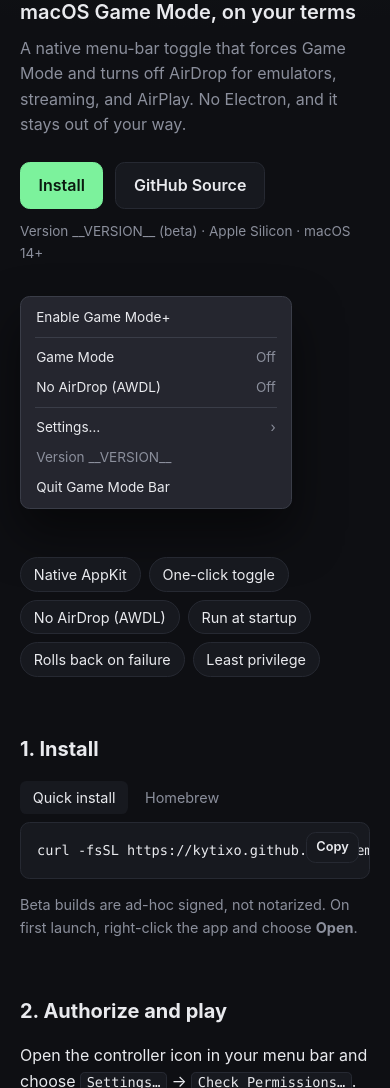
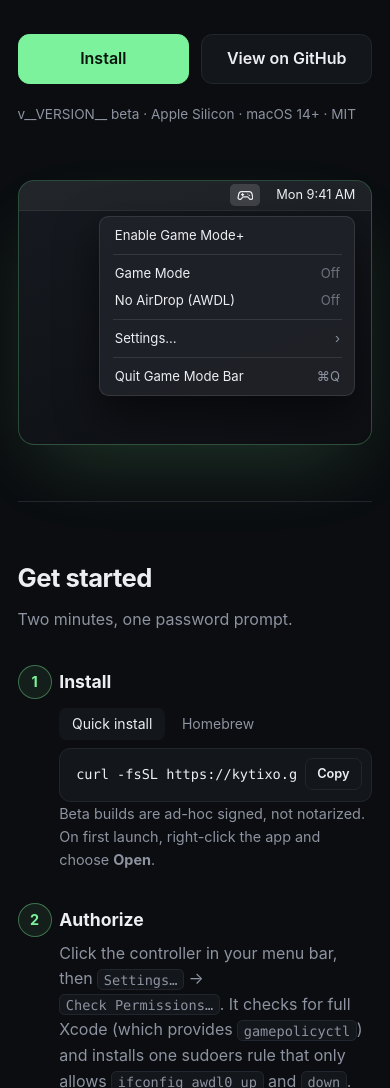
Before and after one commit to KyTiXo/gamemode-bar, a plain HTML site: page site/index.html in a window 390 px wide. Shown: the part 292-1380 px from the top of the page. Drawn offline with Linux system fonts and the light colour scheme.

Commit message:
feat(site): redesign GitHub Pages landing page
Cleaner, responsive layout on the same dark/green branding: nav bar,
single headline, menu-bar mockup matching the real NSMenu, numbered
install steps, and cards in place of the pill list.

```diff
--- a/site/index.html
+++ b/site/index.html
@@ -5,120 +5,188 @@
 <meta name="viewport" content="width=device-width, initial-scale=1">
 <title>Game Mode Bar: macOS Game Mode from your menu bar</title>
 <meta name="description" content="A native macOS menu-bar toggle that forces Game Mode and turns off AirDrop (AWDL) for emulators, streaming, and AirPlay.">
+<meta property="og:title" content="Game Mode Bar">
+<meta property="og:description" content="macOS Game Mode, on your terms. A native menu-bar toggle for emulators, streaming, and AirPlay.">
+<meta property="og:image" content="https://kytixo.github.io/gamemode-bar/icon.png">
+<meta name="theme-color" content="#0b0d10">
 <link rel="icon" type="image/png" href="icon.png">
 <style>
 	:root {
-		--bg: #0e0f13;
-		--panel: #17191f;
-		--line: #262932;
-		--text: #e9eaee;
-		--muted: #8b8f9c;
+		--bg: #0b0d10;
+		--panel: #13161b;
+		--line: #22262e;
+		--text: #eceef2;
+		--muted: #8d93a0;
 		--accent: #7cf29c;
+		--accent-2: #8ef0e8;
 		--mono: ui-monospace, "SF Mono", Menlo, monospace;
 		color-scheme: dark;
 	}
 	* { box-sizing: border-box; }
+	html { scroll-behavior: smooth; }
 	body {
 		margin: 0;
-		background: radial-gradient(60rem 30rem at 50% -10rem, #1b2a22, transparent), var(--bg);
+		background: radial-gradient(50rem 28rem at 70% -8rem, rgba(124, 242, 156, 0.12), transparent 70%), var(--bg);
 		color: var(--text);
 		font: 16px/1.6 -apple-system, BlinkMacSystemFont, "Inter", "Segoe UI", sans-serif;
+		-webkit-font-smoothing: antialiased;
 	}
-	main { max-width: 44rem; margin: 0 auto; padding: 4rem 1.25rem 2rem; }
 	a { color: inherit; }
-	h2 { font-size: 1.25rem; margin: 3.5rem 0 1rem; }
+	code, kbd { font: 0.85em var(--mono); background: var(--panel); border: 1px solid var(--line); border-radius: 0.35rem; padding: 0.1rem 0.35rem; }
+	kbd { white-space: nowrap; }
+	.wrap { max-width: 64rem; margin: 0 auto; padding: 0 1.5rem; }
 
-	header { display: grid; grid-template-columns: 1fr auto; gap: 2rem; align-items: center; }
-	header img { width: 4rem; height: 4rem; }
-	h1 { font-size: 3.25rem; line-height: 1; letter-spacing: -0.03em; margin: 1rem 0; }
-	h1 span { display: block; }
-	h1 span:last-child { color: var(--accent); }
-	.tagline { font-size: 1.25rem; font-weight: 600; margin: 0; }
-	.lede { color: var(--muted); margin: 0.5rem 0 1.5rem; }
-	.actions { display: flex; gap: 0.75rem; flex-wrap: wrap; align-items: center; }
+	/* Nav */
+	nav { display: flex; align-items: center; justify-content: space-between; padding-block: 1.25rem; }
+	.brand { display: flex; align-items: center; gap: 0.6rem; font-weight: 700; text-decoration: none; }
+	.brand img { width: 2rem; height: 2rem; }
+	.badge { font-size: 0.7rem; font-weight: 700; letter-spacing: 0.04em; text-transform: uppercase; color: var(--accent); border: 1px solid rgba(124, 242, 156, 0.45); border-radius: 999px; padding: 0.05rem 0.5rem; }
+	nav > a:last-child { color: var(--muted); text-decoration: none; font-size: 0.95rem; }
+	nav > a:last-child:hover { color: var(--text); }
+
+	/* Hero */
+	.hero { display: grid; grid-template-columns: 1.2fr 1fr; gap: 3rem; align-items: center; padding-block: 4rem 5rem; }
+	h1 { font-size: clamp(2.2rem, 5vw, 3.4rem); line-height: 1.05; letter-spacing: -0.035em; margin: 0 0 1.25rem; }
+	.grad { background: linear-gradient(90deg, var(--accent), var(--accent-2)); -webkit-background-clip: text; background-clip: text; color: transparent; }
+	.lede { color: var(--muted); font-size: 1.15rem; margin: 0 0 2rem; max-width: 32rem; }
+	.actions { display: flex; flex-wrap: wrap; gap: 0.75rem; }
 	.btn {
-		display: inline-block; padding: 0.6rem 1.1rem; border-radius: 0.6rem;
-		border: 1px solid var(--line); background: var(--panel);
-		font: inherit; font-weight: 600; text-decoration: none; cursor: pointer; color: var(--text);
+		display: inline-flex; align-items: center; justify-content: center;
+		padding: 0.7rem 1.25rem; border-radius: 0.7rem;
+		border: 1px solid var(--line); background: var(--panel); color: var(--text);
+		font: inherit; font-weight: 600; text-decoration: none; cursor: pointer;
+		transition: border-color 0.15s, background 0.15s;
 	}
-	.btn.primary { background: var(--accent); border-color: var(--accent); color: #0b1a10; }
-	.version { color: var(--muted); font-size: 0.85rem; margin-top: 0.75rem; }
+	.btn:hover { border-color: #3a404b; }
+	.btn.primary { background: var(--accent); border-color: var(--accent); color: #07140b; }
+	.btn.primary:hover { background: #95f5b0; }
+	.meta { color: var(--muted); font-size: 0.85rem; margin-top: 1.25rem; }
 
+	/* Menu-bar mockup, modeled on the README banner */
+	.screen {
+		padding-bottom: 3rem; border-radius: 1rem; overflow: hidden;
+		background: linear-gradient(160deg, #161a20, #0d0f13);
+		border: 1px solid rgba(124, 242, 156, 0.25);
+		box-shadow: 0 2rem 5rem -1.5rem rgba(124, 242, 156, 0.2);
+	}
+	.menubar {
+		display: flex; justify-content: flex-end; align-items: center; gap: 1rem;
+		height: 1.9rem; padding: 0 1rem; font-size: 0.8rem;
+		background: rgba(255, 255, 255, 0.05); border-bottom: 1px solid rgba(255, 255, 255, 0.06);
+	}
+	.menubar .icon { display: grid; place-items: center; width: 1.9rem; height: 1.4rem; border-radius: 0.3rem; background: rgba(255, 255, 255, 0.14); transition: color 0.15s; }
+	.menubar .icon svg { width: 1.05rem; height: 1.05rem; }
+	.screen.on .menubar .icon { color: var(--accent); }
 	.menu {
-		width: 17rem; padding: 0.35rem; border-radius: 0.6rem;
-		background: rgba(40, 42, 50, 0.9); border: 1px solid #3a3d48;
-		box-shadow: 0 1.5rem 3rem rgba(0, 0, 0, 0.5);
-		font-size: 0.85rem; user-select: none;
+		width: min(16rem, calc(100% - 2rem)); margin: 0.3rem 3.9rem 0 auto;
+		padding: 0.3rem; border-radius: 0.6rem;
+		background: rgba(32, 34, 40, 0.96); border: 1px solid rgba(255, 255, 255, 0.1);
+		box-shadow: 0 1rem 2.5rem rgba(0, 0, 0, 0.55);
+		font-size: 0.82rem; user-select: none;
 	}
-	.menu .row { display: flex; justify-content: space-between; padding: 0.25rem 0.6rem; border-radius: 0.3rem; }
-	.menu .row.click { cursor: pointer; }
-	.menu .row.click:hover { background: #3b6df0; }
-	.menu .off { color: var(--muted); }
-	.menu hr { border: 0; border-top: 1px solid #3a3d48; margin: 0.3rem 0.5rem; }
+	.menu .row { display: flex; justify-content: space-between; gap: 1rem; padding: 0.2rem 0.6rem; border-radius: 0.3rem; }
+	.menu button.row { width: 100%; border: 0; background: none; color: inherit; font: inherit; text-align: left; cursor: pointer; }
+	.menu button.row:hover, .menu button.row:focus-visible { background: var(--accent); color: #07140b; outline: none; }
+	.menu .state { color: #6d727d; }
+	.screen.on .menu .state { color: var(--muted); }
 	.menu .dim { color: var(--muted); }
+	.menu hr { border: 0; border-top: 1px solid rgba(255, 255, 255, 0.1); margin: 0.3rem 0.5rem; }
 
-	.pills { display: flex; flex-wrap: wrap; gap: 0.5rem; margin-top: 3rem; padding: 0; list-style: none; }
-	.pills li { padding: 0.3rem 0.8rem; border-radius: 999px; background: var(--panel); border: 1px solid var(--line); font-size: 0.9rem; }
+	/* Sections */
+	section { padding-block: 3.5rem; border-top: 1px solid var(--line); }
+	h2 { font-size: 1.6rem; letter-spacing: -0.02em; margin: 0 0 0.5rem; }
+	.sub { color: var(--muted); margin: 0 0 2rem; }
+	.note { color: var(--muted); font-size: 0.9rem; margin: 1rem 0 0; }
 
-	.tabs { display: flex; gap: 0.25rem; margin-bottom: 0.5rem; }
-	.tabs button { font: inherit; font-size: 0.9rem; padding: 0.3rem 0.8rem; border-radius: 0.4rem; border: 0; background: none; color: var(--muted); cursor: pointer; }
+	.steps { list-style: none; margin: 0; padding: 0; display: flex; flex-direction: column; gap: 2rem; max-width: 44rem; counter-reset: step; }
+	.steps li { position: relative; padding-left: 3rem; counter-increment: step; }
+	.steps li::before {
+		content: counter(step); position: absolute; left: 0; top: 0;
+		display: grid; place-items: center; width: 2rem; height: 2rem; border-radius: 50%;
+		font-weight: 700; font-size: 0.9rem; color: var(--accent);
+		border: 1px solid rgba(124, 242, 156, 0.4); background: rgba(124, 242, 156, 0.08);
+	}
+	.steps h3 { font-size: 1.1rem; margin: 0.2rem 0 0.4rem; }
+	.steps p { margin: 0; color: var(--muted); }
+	.steps p + p { margin-top: 0.5rem; }
+
+	.tabs { display: flex; gap: 0.25rem; margin: 0.75rem 0 0.5rem; }
+	.tabs button { font: inherit; font-size: 0.875rem; padding: 0.3rem 0.8rem; border-radius: 0.45rem; border: 0; background: none; color: var(--muted); cursor: pointer; }
 	.tabs button[aria-selected="true"] { background: var(--panel); color: var(--text); }
-	.code { position: relative; background: var(--panel); border: 1px solid var(--line); border-radius: 0.6rem; }
-	.code pre { margin: 0; padding: 1rem 4.5rem 1rem 1rem; overflow-x: auto; font: 0.85rem/1.7 var(--mono); }
-	.code .copy { position: absolute; top: 0.6rem; right: 0.6rem; font-size: 0.8rem; padding: 0.25rem 0.6rem; }
-	.note { color: var(--muted); font-size: 0.9rem; }
-	kbd { font: 0.85em var(--mono); background: var(--panel); border: 1px solid var(--line); border-radius: 0.3rem; padding: 0.05rem 0.35rem; }
+	.code { display: flex; align-items: flex-start; gap: 0.5rem; background: var(--panel); border: 1px solid var(--line); border-radius: 0.7rem; padding: 0.6rem 0.6rem 0.6rem 1rem; }
+	.code pre { flex: 1; min-width: 0; margin: 0; padding-block: 0.3rem; overflow-x: auto; font: 0.85rem/1.7 var(--mono); color: var(--text); }
+	.code .btn { padding: 0.3rem 0.7rem; font-size: 0.8rem; border-radius: 0.45rem; }
 
-	.cases { display: grid; grid-template-columns: repeat(auto-fit, minmax(12rem, 1fr)); gap: 0.75rem; }
-	.cases div { background: var(--panel); border: 1px solid var(--line); border-radius: 0.6rem; padding: 1rem; }
-	.cases b { display: block; margin-bottom: 0.25rem; }
-	.cases p { margin: 0; color: var(--muted); font-size: 0.9rem; }
+	.cards { display: grid; grid-template-columns: repeat(3, 1fr); gap: 1rem; }
+	.card { background: var(--panel); border: 1px solid var(--line); border-radius: 0.8rem; padding: 1.25rem; }
+	.card h3 { font-size: 1rem; margin: 0 0 0.35rem; }
+	.card p { margin: 0; color: var(--muted); font-size: 0.925rem; }
 
-	footer { margin-top: 4rem; padding-top: 1.5rem; border-top: 1px solid var(--line); color: var(--muted); font-size: 0.85rem; }
+	footer { display: flex; flex-wrap: wrap; justify-content: space-between; gap: 1rem; padding-block: 2rem 3rem; border-top: 1px solid var(--line); color: var(--muted); font-size: 0.875rem; }
+	footer nav { display: flex; gap: 1.25rem; padding: 0; }
+	footer a { text-decoration: none; }
+	footer a:hover { color: var(--text); }
 
-	@media (max-width: 40rem) {
-		header { grid-template-columns: 1fr; }
-		h1 { font-size: 2.5rem; }
+	@media (max-width: 52rem) {
+		.hero { grid-template-columns: 1fr; gap: 2.5rem; padding-block: 2.5rem 3.5rem; }
+		.cards { grid-template-columns: 1fr; }
+	}
+	@media (max-width: 30rem) {
+		.wrap { padding: 0 1.1rem; }
+		.actions .btn { flex: 1; }
+		.menu { margin-right: 1rem; }
+		.steps li { padding-left: 2.6rem; }
 	}
 </style>
 </head>
 <body>
-<main>
-	<header>
+<div class="wrap">
+	<nav>
+		<a class="brand" href="./">
+			<img src="icon.png" alt="">
+			Game Mode Bar
+			<span class="badge">Beta</span>
+		</a>
+		<a href="https://github.com/KyTiXo/gamemode-bar">GitHub</a>
+	</nav>
+
+	<header class="hero">
 		<div>
-			<img src="icon.png" alt="">
-			<h1><span>Game</span><span>Mode</span><span>Bar</span></h1>
-			<p class="tagline">macOS Game Mode, on your terms</p>
-			<p class="lede">A native menu-bar toggle that forces Game Mode and turns off AirDrop for emulators, streaming, and AirPlay. No Electron, and it stays out of your way.</p>
+			<h1>macOS Game Mode,<br> <span class="grad">on your terms.</span></h1>
+			<p class="lede">A native menu-bar toggle that forces Game Mode and turns off AirDrop for emulators, streaming, and AirPlay.</p>
 			<div class="actions">
 				<a class="btn primary" href="#install">Install</a>
-				<a class="btn" href="https://github.com/KyTiXo/gamemode-bar">GitHub Source</a>
+				<a class="btn" href="https://github.com/KyTiXo/gamemode-bar">View on GitHub</a>
 			</div>
-			<div class="version">Version __VERSION__ (beta) · Apple Silicon · macOS 14+</div>
+			<p class="meta">v__VERSION__ beta · Apple Silicon · macOS 14+ · MIT</p>
 		</div>
 
-		<div class="menu" aria-label="Game Mode Bar menu preview">
-			<div class="row click" id="toggle">Enable Game Mode+</div>
+		<div class="screen" id="screen" aria-label="Game Mode Bar menu preview">
+			<div class="menubar" aria-hidden="true">
+				<span class="icon">
+					<svg viewBox="0 0 24 24" fill="none" stroke="currentColor" stroke-width="1.7" stroke-linecap="round" stroke-linejoin="round"><path d="M6.5 6.5h11a4 4 0 0 1 3.9 3.2l1 5a2.6 2.6 0 0 1-4.5 2.2l-1.8-2a2 2 0 0 0-1.5-.7H9.4a2 2 0 0 0-1.5.7l-1.8 2a2.6 2.6 0 0 1-4.5-2.2l1-5a4 4 0 0 1 3.9-3.2z"/><path d="M8 9.5v3M6.5 11h3"/><path d="M15.5 10h.01M17.5 12h.01"/></svg>
+				</span>
+				<span>Mon 9:41 AM</span>
+			</div>
+			<div class="menu">
+				<button class="row" id="toggle" type="button">Enable Game Mode+</button>
 				<hr>
-			<div class="row"><span>Game Mode</span><span class="state off">Off</span></div>
-			<div class="row"><span>No AirDrop (AWDL)</span><span class="state off">Off</span></div>
+				<div class="row"><span>Game Mode</span><span class="state">Off</span></div>
+				<div class="row"><span>No AirDrop (AWDL)</span><span class="state">Off</span></div>
 				<hr>
 				<div class="row"><span>Settings…</span><span class="dim">›</span></div>
-			<div class="row dim">Version __VERSION__</div>
-			<div class="row">Quit Game Mode Bar</div>
+				<hr>
+				<div class="row"><span>Quit Game Mode Bar</span><span class="dim">⌘Q</span></div>
+			</div>
 		</div>
 	</header>
 
-	<ul class="pills">
-		<li>Native AppKit</li>
-		<li>One-click toggle</li>
-		<li>No AirDrop (AWDL)</li>
-		<li>Run at startup</li>
-		<li>Rolls back on failure</li>
-		<li>Least privilege</li>
-	</ul>
-
-	<h2 id="install">1. Install</h2>
+	<section id="install">
+		<h2>Get started</h2>
+		<p class="sub">Two minutes, one password prompt.</p>
+		<ol class="steps">
+			<li>
+				<h3>Install</h3>
 				<div class="tabs" role="tablist">
 					<button role="tab" aria-selected="true" data-cmd="curl -fsSL https://kytixo.github.io/gamemode-bar/install.sh | sh">Quick install</button>
 					<button role="tab" aria-selected="false" data-cmd="brew tap KyTiXo/gamemode-bar https://github.com/KyTiXo/gamemode-bar.git
@@ -126,55 +194,75 @@
 				</div>
 				<div class="code">
 					<pre id="cmd">curl -fsSL https://kytixo.github.io/gamemode-bar/install.sh | sh</pre>
-		<button class="btn copy" data-copy="cmd">Copy</button>
+					<button class="btn" id="copy" type="button">Copy</button>
 				</div>
 				<p class="note">Beta builds are ad-hoc signed, not notarized. On first launch, right-click the app and choose <b>Open</b>.</p>
+			</li>
+			<li>
+				<h3>Authorize</h3>
+				<p>Click the controller in your menu bar, then <kbd>Settings…</kbd> → <kbd>Check Permissions…</kbd>. It checks for full Xcode (which provides <code>gamepolicyctl</code>) and installs one sudoers rule that only allows <code>ifconfig awdl0 up</code> and <code>down</code>.</p>
+			</li>
+			<li>
+				<h3>Play</h3>
+				<p>Choose <kbd>Enable Game Mode+</kbd>. Choose it again to put everything back.</p>
+			</li>
+		</ol>
+	</section>
 
-	<h2>2. Authorize and play</h2>
-	<p>Open the controller icon in your menu bar and choose <kbd>Settings…</kbd> → <kbd>Check Permissions…</kbd>. It checks for full Xcode (which provides <code>gamepolicyctl</code>) and installs one sudoers rule that only allows <code>ifconfig awdl0 up</code> and <code>down</code>.</p>
-	<p>Then click <kbd>Enable Game Mode+</kbd>. Click it again to put everything back.</p>
-
+	<section>
 		<h2>When it helps</h2>
-	<div class="cases">
-		<div><b>AirPlay to a TV</b><p>AWDL traffic competes with the same Wi‑Fi. Turning off AirDrop can smooth out the stream.</p></div>
-		<div><b>Emulators and streaming</b><p>shadPS4, Moonlight, and other full-screen play that macOS doesn't treat as games.</p></div>
-		<div><b>Anything on a controller</b><p>Apple's automatic Game Mode is hit-or-miss. This forces the same policy path.</p></div>
+		<p class="sub">Apple's automatic Game Mode is hit-or-miss. This forces the same policy path.</p>
+		<div class="cards">
+			<div class="card"><h3>AirPlay to a TV</h3><p>AWDL traffic competes with the same Wi‑Fi. Turning off AirDrop can smooth out the stream.</p></div>
+			<div class="card"><h3>Emulators and streaming</h3><p>shadPS4, Moonlight, and other full-screen play that macOS doesn't treat as games.</p></div>
+			<div class="card"><h3>Anything on a controller</h3><p>If you're playing it, it gets Game Mode, whether or not macOS thinks it's a game.</p></div>
 		</div>
 		<p class="note">Results vary by Mac, network, and workload. It's a policy toggle, not an FPS patch.</p>
+	</section>
+
+	<section>
+		<h2>Small on purpose</h2>
+		<p class="sub">Nothing to babysit, nothing left behind.</p>
+		<div class="cards">
+			<div class="card"><h3>Native AppKit</h3><p>A standard menu-bar app. No Electron, no background services. Optional run at startup.</p></div>
+			<div class="card"><h3>Least privilege</h3><p>One sudoers rule for <code>awdl0</code> up and down, validated by <code>visudo</code>. Nothing else runs as root.</p></div>
+			<div class="card"><h3>Reversible</h3><p>Every change has an off switch, and a failed transition rolls back to where you were.</p></div>
+		</div>
+	</section>
 
 	<footer>
-		MIT © 2026 <a href="https://github.com/KyTiXo">KyTiXo</a> ·
-		<a href="https://github.com/KyTiXo/gamemode-bar">GitHub</a> ·
+		<span>MIT © 2026 <a href="https://github.com/KyTiXo">KyTiXo</a></span>
+		<nav>
+			<a href="https://github.com/KyTiXo/gamemode-bar">GitHub</a>
 			<a href="https://github.com/KyTiXo/gamemode-bar/releases">Releases</a>
+			<a href="https://github.com/KyTiXo/gamemode-bar/issues">Issues</a>
+		</nav>
 	</footer>
-</main>
+</div>
 
 <script>
 	const cmd = document.getElementById("cmd");
-	document.querySelectorAll(".tabs button").forEach((tab) => {
+	const tabs = document.querySelectorAll(".tabs button");
+	tabs.forEach((tab) => {
 		tab.onclick = () => {
-			document.querySelectorAll(".tabs button").forEach((t) => t.setAttribute("aria-selected", t === tab));
+			tabs.forEach((t) => t.setAttribute("aria-selected", t === tab));
 			cmd.textContent = tab.dataset.cmd;
 		};
 	});
 
-	document.querySelectorAll("[data-copy]").forEach((btn) => {
-		btn.onclick = async () => {
-			await navigator.clipboard.writeText(document.getElementById(btn.dataset.copy).textContent);
-			btn.textContent = "Copied";
-			setTimeout(() => (btn.textContent = "Copy"), 1500);
+	const copy = document.getElementById("copy");
+	copy.onclick = async () => {
+		await navigator.clipboard.writeText(cmd.textContent);
+		copy.textContent = "Copied";
+		setTimeout(() => (copy.textContent = "Copy"), 1500);
 	};
-	});
 
+	const screen = document.getElementById("screen");
 	const toggle = document.getElementById("toggle");
-	let on = false;
 	toggle.onclick = () => {
-		on = !on;
+		const on = screen.classList.toggle("on");
 		toggle.textContent = on ? "Disable Game Mode+" : "Enable Game Mode+";
-		document.querySelectorAll(".menu .state").forEach((s) => {
-			s.textContent = on ? "On" : "Off";
-			s.classList.toggle("off", !on);
-		});
+		screen.querySelectorAll(".state").forEach((s) => (s.textContent = on ? "On" : "Off"));
 	};
 </script>
 </body>
```
Lines whose indentation alone changed are shown as unchanged.
